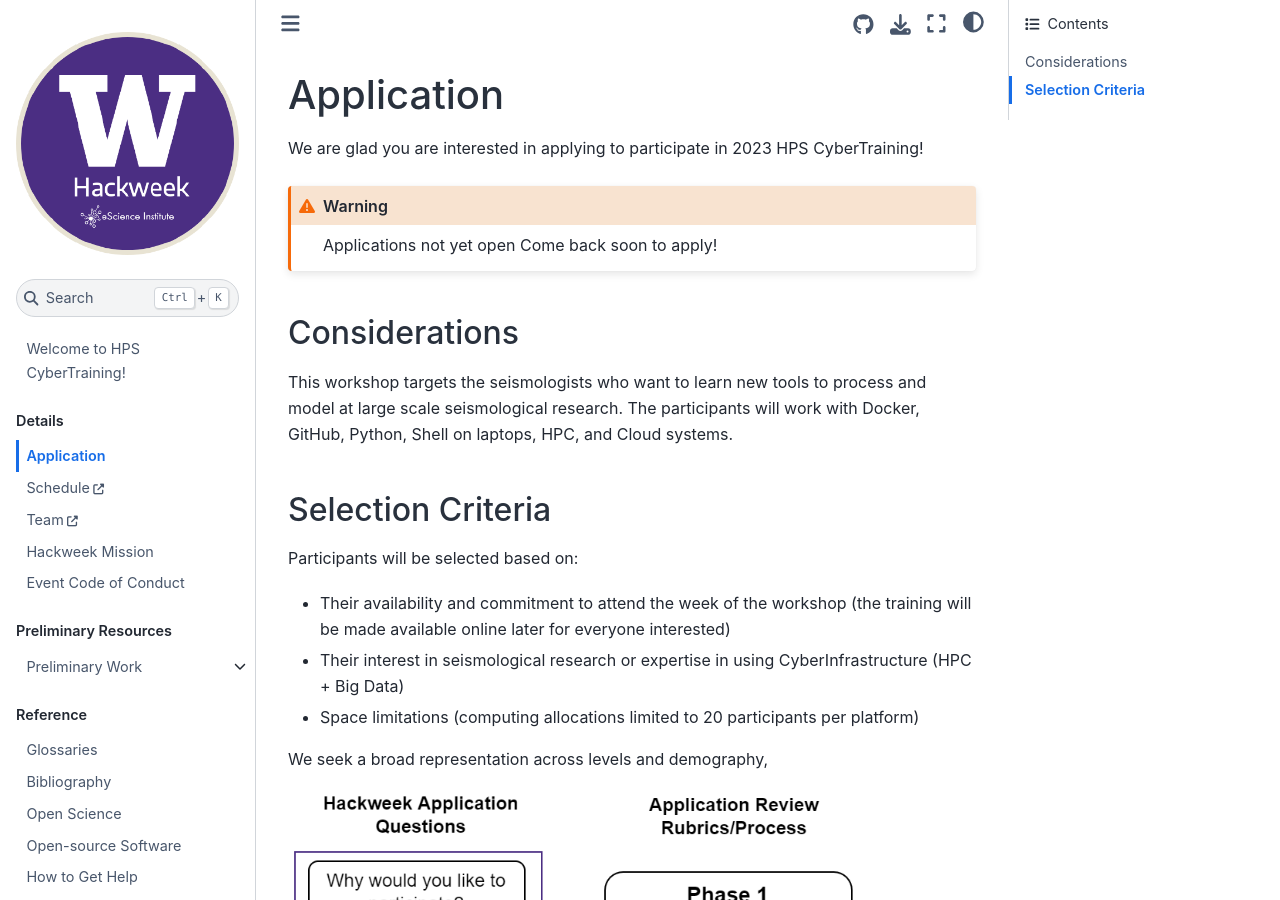
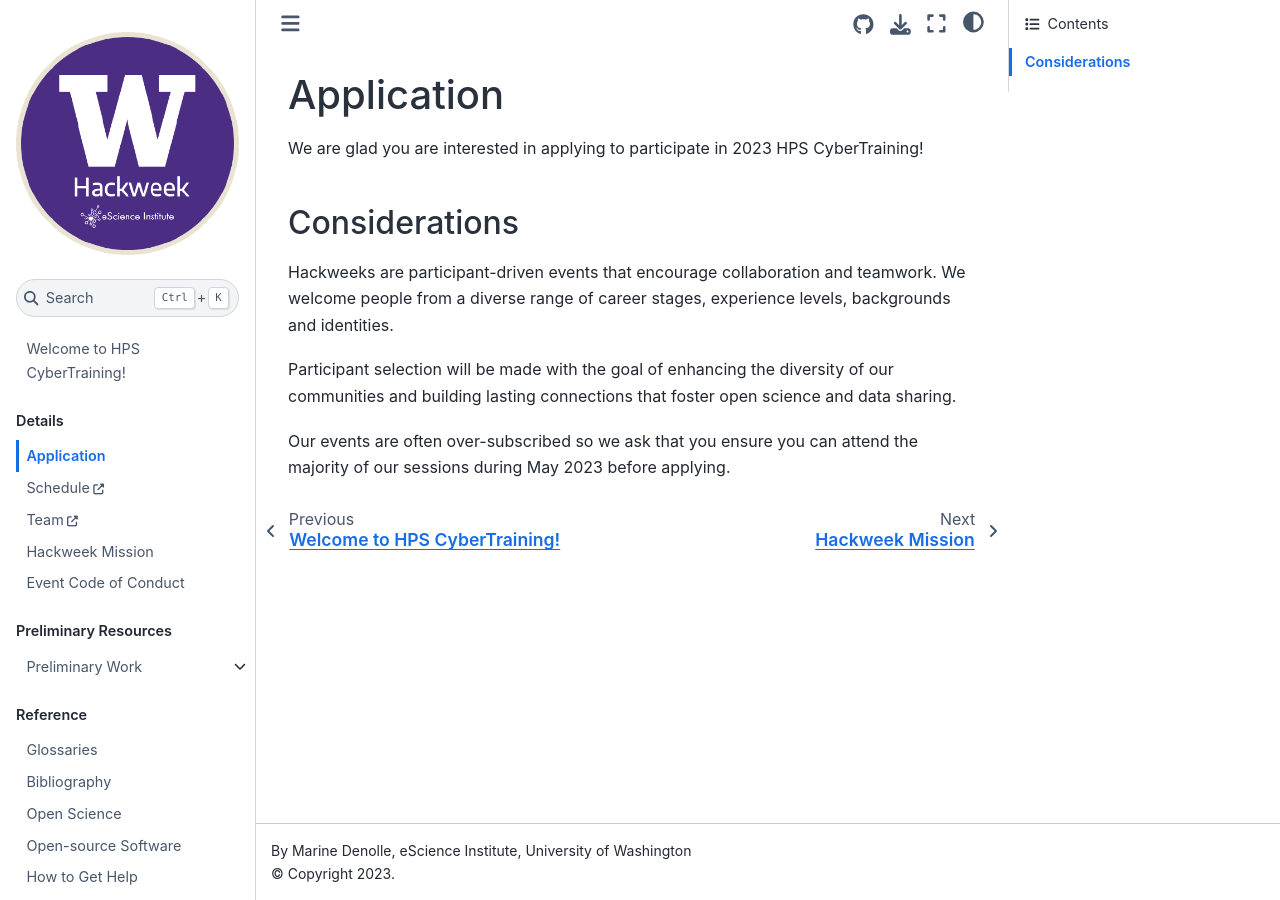
Before and after one commit to SeisSCOPED/HPS, a Jupyter Book: the page built from book/application.md, in a window 1280 px wide and 900 px high. Built offline with Jupyter Book 1.0.4 settings and Sphinx 7.4.7 and the Sphinx Book theme 1.1.4, drawn with Linux system fonts in a browser that asks for light colours.

Commit message:
update criteria & remove ian

````diff
--- a/book/application.md
+++ b/book/application.md
@@ -2,30 +2,23 @@
 
 We are glad you are interested in applying to participate in {{hackweek}}!
 
-```{warning} Applications not yet open
-Come back soon to apply!
-```
 
 ## Considerations
 
-This workshop targets the seismologists who want to learn new tools to process and model at large scale seismological research. The participants will work with Docker, GitHub, Python, Shell on laptops, HPC, and Cloud systems.
+Hackweeks are participant-driven events that encourage collaboration and teamwork. We welcome people from a diverse range of career stages, experience levels, backgrounds and identities.
 
+Participant selection will be made with the goal of enhancing the diversity of our communities and building lasting connections that foster open science and data sharing.
 
+Our events are often over-subscribed so we ask that you ensure you can attend the majority of our sessions during {{dates}} before applying.
+
+<!--
 ## Selection Criteria
-
-Participants will be selected based on:
-* Their availability and commitment to attend the week of the workshop (the training will be made available online later for everyone interested)
-* Their interest in seismological research or expertise in using CyberInfrastructure (HPC + Big Data)
-* Space limitations (computing allocations limited to 20 participants per platform)
-
-We seek a broad representation across levels and demography,
-
 
 <!-- The hackweek organizing committee follows a two phase process in selecting applicants, adopted from {cite:p}`huppenkothen_entrofy_2020`: -->
 
-```{image} img/participant-selection.png
-:alt: participant-selection
-:class: bg-primary mb-1
-:width: 1000px
-:align: center
-```
+<!-- ```{image} img/participant-selection.png -->
+<!-- :alt: participant-selection -->
+<!-- :class: bg-primary mb-1 -->
+<!-- :width: 1000px -->
+<!-- :align: center -->
+<!-- ``` -->
````
Also changed, not shown: book/team.yaml (+20 -20 lines).
